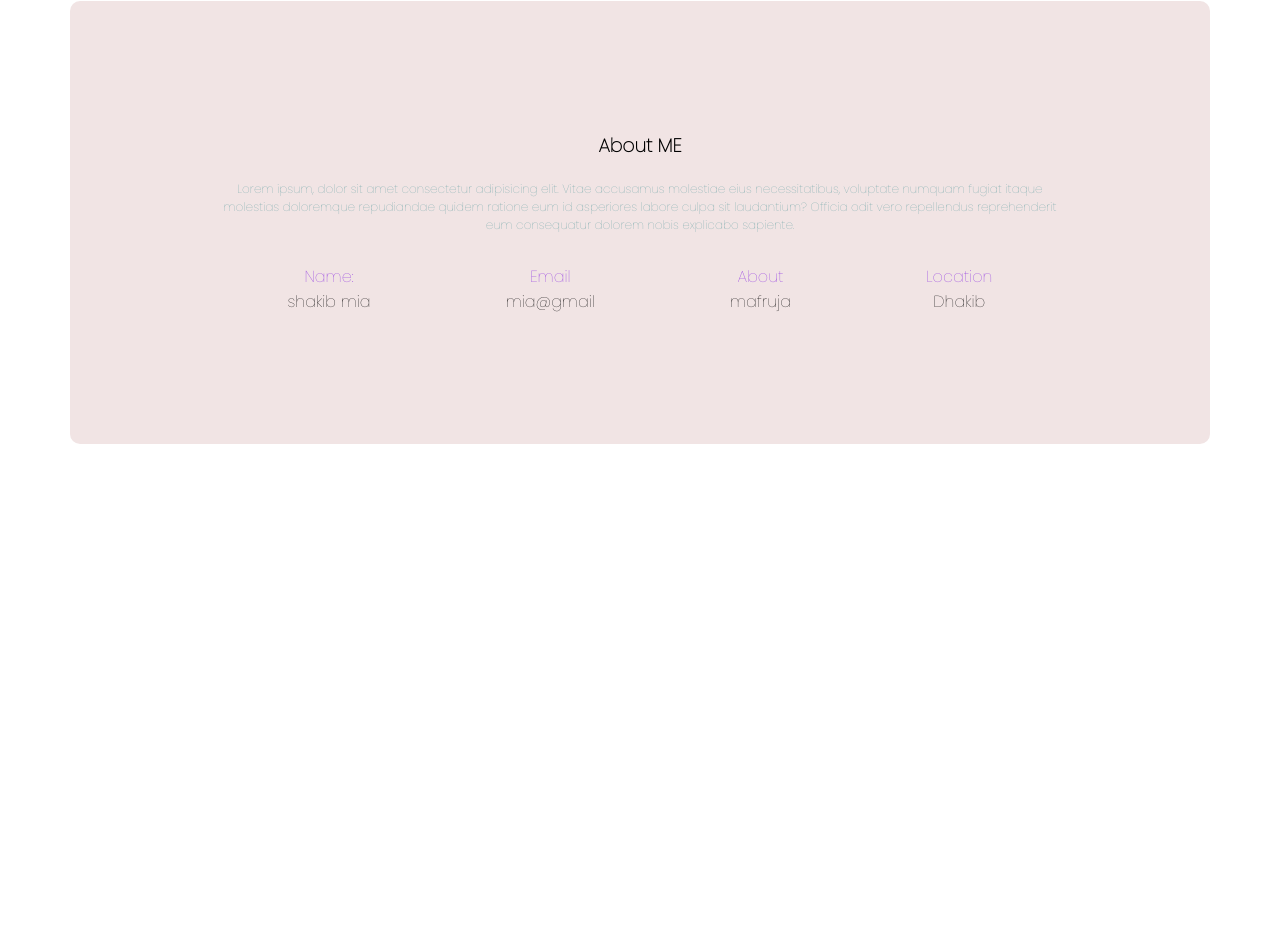
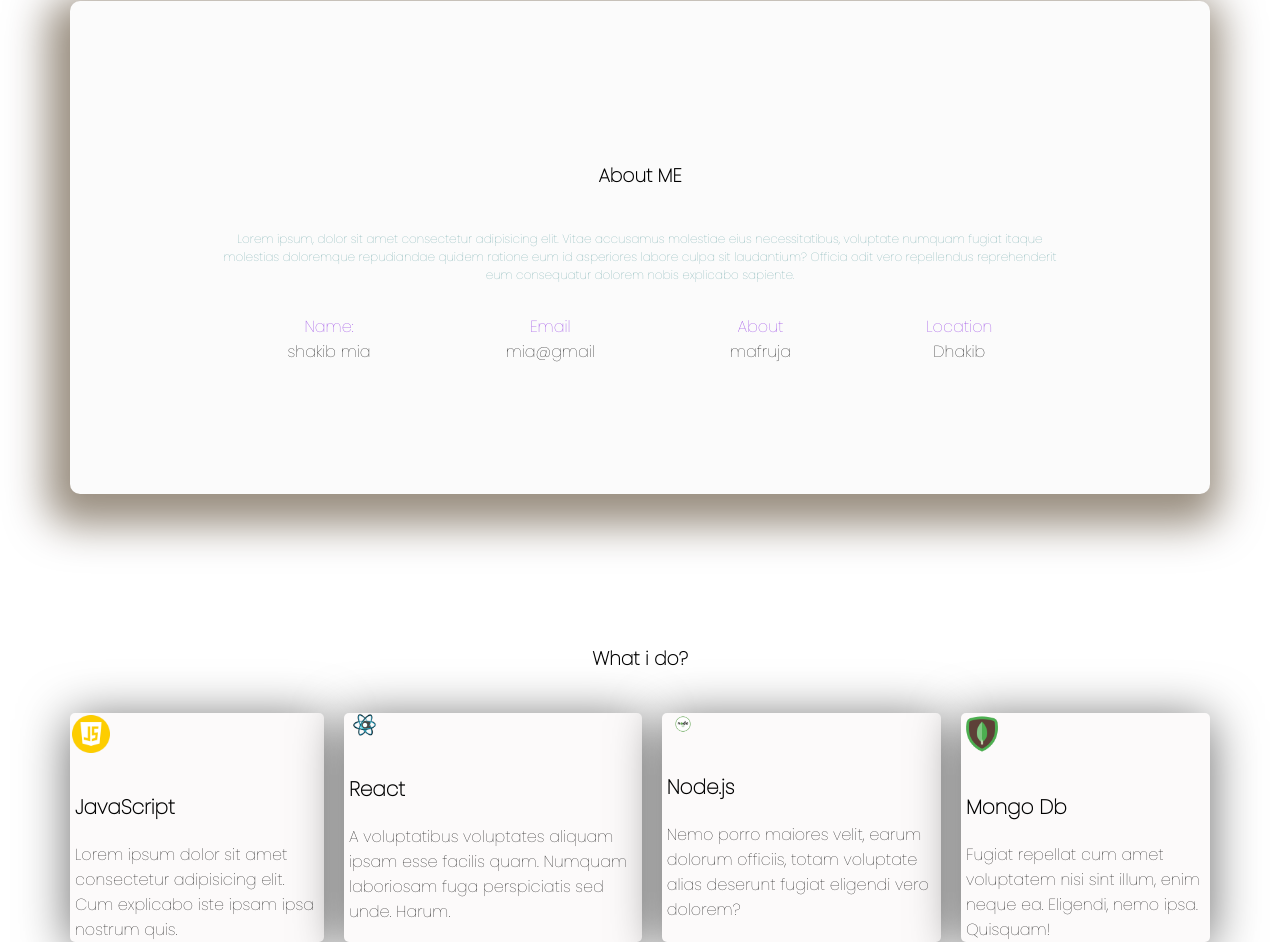
Before and after one commit to ShakiB000/Protfolio, a plain HTML site: page index.html in a window 1280 px wide. Shown: the part 1058-2000 px from the top of the page. Before the commit the page ends 1502 px from the top, so only its background shows below. Drawn offline with Linux system fonts and the light colour scheme.

Commit message:
second commit

```diff
--- a/index.html
+++ b/index.html
@@ -1,45 +1,55 @@
 <!DOCTYPE html>
 <html lang="en">
   <head>
-    <meta charset="UTF-8">
-    <meta http-equiv="X-UA-Compatible" content="IE=edge">
-    <meta name="viewport" content="width=device-width, initial-scale=1.0">
-    <title>my potflio </title>
-    <link rel="stylesheet" href="style.css">
-    <link href="https://fonts.googleapis.com/css2?family=PT+Serif:ital,wght@0,700;1,400&family=Poppins:ital,wght@0,100;1,100&display=swap" rel="stylesheet">
+    <meta charset="UTF-8" />
+    <meta http-equiv="X-UA-Compatible" content="IE=edge" />
+    <meta name="viewport" content="width=device-width, initial-scale=1.0" />
+    <title>my potflio</title>
+    <link rel="stylesheet" href="style.css" />
+    <link
+      href="https://fonts.googleapis.com/css2?family=PT+Serif:ital,wght@0,700;1,400&family=Poppins:ital,wght@0,100;1,100&display=swap"
+      rel="stylesheet"
+    />
   </head>
   <body>
     <header class="header">
       <nav>
-          <h2 class="nav-title">Md Shakib <span class="text-primary">Mia</span></h2>
+        <h2 class="nav-title">
+          Md Shakib <span class="text-primary">Mia</span>
+        </h2>
 
         <ul>
           <li>Protfolio</li>
           <li>Blogs</li>
           <li><button class="btn-primary">Hire Me</button></li>
         </ul>
-
       </nav>
       <!-- bannar header -->
       <div class="bannar">
         <div>
           <h3 class="bannar-sub-title">Hi , I am Shakib</h3>
           <h1 class="bannar-title">You are None</h1>
-        <p class="bannar-descryption">Lorem ipsum dolor sit amet consectetur adipisicing elit. Voluptas <br> libero voluptatum suscipit dignissimos voluptates cupiditate cum vitae labore id! Excepturi?</p>
+          <p class="bannar-descryption">
+            Lorem ipsum dolor sit amet consectetur adipisicing elit. Voluptas
+            <br />
+            libero voluptatum suscipit dignissimos voluptates cupiditate cum
+            vitae labore id! Excepturi?
+          </p>
           <button class="btn-primary">Downlode Cv</button>
         </div>
-        <img src="img/peter_dream.png" alt="">
+        <img src="img/peter_dream.png" alt="" />
       </div>
     </header>
 
-
     <main>
       <section class="about">
-        <h3 class="section-title">
-          About ME
-        </h3>
+        <h3 class="section-title">About ME</h3>
         <p class="section-description">
-          Lorem ipsum, dolor sit amet consectetur adipisicing elit. Vitae accusamus molestiae eius necessitatibus, voluptate numquam fugiat itaque molestias doloremque repudiandae quidem ratione eum id asperiores labore culpa sit laudantium? Officia odit vero repellendus reprehenderit eum consequatur dolorem nobis explicabo sapiente.
+          Lorem ipsum, dolor sit amet consectetur adipisicing elit. Vitae
+          accusamus molestiae eius necessitatibus, voluptate numquam fugiat
+          itaque molestias doloremque repudiandae quidem ratione eum id
+          asperiores labore culpa sit laudantium? Officia odit vero repellendus
+          reprehenderit eum consequatur dolorem nobis explicabo sapiente.
         </p>
         <div class="about-info-continer">
           <div class="about-info">
@@ -56,18 +66,49 @@
           </div>
           <div class="about-info">
             <p class="info-title">Location</p>
-                  <p class="info-description">Dhakib </p>
+            <p class="info-description">Dhakib</p>
           </div>
         </div>
-
+      </section>
+      <section class="what-i-do">
+        <h3 class="section-title">What i do?</h3>
+        <div class="skill-continer">
+          <div class="skill">
+            <img src="img/javascript copy.png" alt="" />
+            <p class="skill-title">JavaScript</p>
+            <p class="skill-description">
+              Lorem ipsum dolor sit amet consectetur adipisicing elit. Cum
+              explicabo iste ipsam ipsa nostrum quis.
+            </p>
+          </div>
+          <div class="skill">
+            <img src="img/react copy.png" alt="" />
+            <p class="skill-title">React</p>
+            <p class="skill-description">
+              A voluptatibus voluptates aliquam ipsam esse facilis quam. Numquam
+              laboriosam fuga perspiciatis sed unde. Harum.
+            </p>
+          </div>
+          <div class="skill">
+            <img src="img/node copy.png" alt="" />
+            <p class="skill-title">Node.js</p>
+            <p class="skill-description">
+              Nemo porro maiores velit, earum dolorum officiis, totam voluptate
+              alias deserunt fugiat eligendi vero dolorem?
+            </p>
+          </div>
+          <div class="skill">
+            <img src="img/mongodb.png" alt="" />
+            <p class="skill-title">Mongo Db</p>
+            <p class="skill-description">
+              Fugiat repellat cum amet voluptatem nisi sint illum, enim neque
+              ea. Eligendi, nemo ipsa. Quisquam!
+            </p>
+          </div>
+        </div>
       </section>
     </main>
 
-
-    <footer>
-
-
-
-    </footer>
+    <footer></footer>
   </body>
 </html>
--- a/style.css
+++ b/style.css
@@ -1,29 +1,29 @@
-*{
+* {
   margin: 0;
   padding: 0;
-    font-family: 'Poppins', sans-serif;
+  font-family: "Poppins", sans-serif;
 }
-.nav-title{
+.nav-title {
   font-weight: 800;
   font-size: 45px;
 }
-.text-primary{
+.text-primary {
   color: blueviolet;
 }
-nav ul{
+nav ul {
   display: flex;
   align-items: center;
 }
-nav li{
+nav li {
   margin-left: 30px;
   list-style: none;
 }
-nav{
+nav {
   display: flex;
   justify-content: space-between;
   margin: 50px 200px;
 }
-.btn-primary{
+.btn-primary {
   height: 52px;
   font-weight: 600;
   font-size: 20px;
@@ -33,69 +33,91 @@ nav{
   border: 0;
   padding: 12px 36px;
 }
-.bannar{
+.bannar {
   display: flex;
   align-items: center;
   margin: 0 200px;
   justify-content: space-between;
 }
-.bannar-sub-title{
+.bannar-sub-title {
   font-weight: 600;
   font-size: 27px;
   margin-bottom: 10px;
 }
-.bannar-title{
+.bannar-title {
   font-weight: 800;
   font-size: 47px;
-
 }
-.bannar-descryption{
+.bannar-descryption {
   color: rgb(53, 15, 15);
   margin-bottom: 20px;
 }
-.header{
+.header {
   background: #fff;
   /* background-image: url('img/bg-1.png'); */
-    background-image: url('img/header-bg.png');
+  background-image: url("img/header-bg.png");
   background-repeat: no-repeat;
-    background-position: top , right;
+  background-position: top, right;
 }
 
-main{
+main {
   max-width: 1140px;
   margin: 0 auto;
 }
 
-
-
 /* about section */
 
-.about{
+.about {
   margin-top: 130px;
-     background: #f1e4e4;
+  background: #fbfbfb;
   border-radius: 10px;
   padding: 130px 150px;
   text-align: center;
-
-
+  box-shadow: -6px 14px 40px 17px rgba(51, 29, 0, 0.5);
 }
-.section-description{
+.section-description {
   color: cadetblue;
   font-size: 12px;
   margin-bottom: 30px;
-
 }
-.section-title{
+.section-title {
   text-align: center;
-    margin-bottom: 20px;
-
+  /* margin-bottom: 20px; */
+  margin-top: 30px;
+  margin-bottom: 40px;
 }
-.about-info-continer{
+.about-info-continer {
   display: flex;
   justify-content: space-around;
-
 }
-.about .info-title{
+.about .info-title {
   font-weight: 400;
   color: blueviolet;
 }
+.skill img {
+  width: 42px;
+}
+.what-i-do {
+  margin-top: 150px;
+}
+.skill-continer {
+  display: flex;
+  gap: 20px;
+}
+.skill-title {
+  font-size: 20px;
+  font-weight: 700;
+  margin-top: 30px;
+  margin-bottom: 20px;
+  margin-left: 5px;
+  margin-right: 5px;
+}
+.skill {
+  background: #fcfafa;
+  box-shadow: 0px 6px 50px rgba(0, 0, 0, 0.6);
+  border-radius: 5px;
+}
+.skill-description {
+  margin-left: 5px;
+  margin-right: 5px;
+}
```
Also changed, not shown: img/javascript copy.png (added), img/mongodb.png (added), img/node copy.png (added), img/react copy.png (added). Lines whose indentation alone changed are shown as unchanged.
